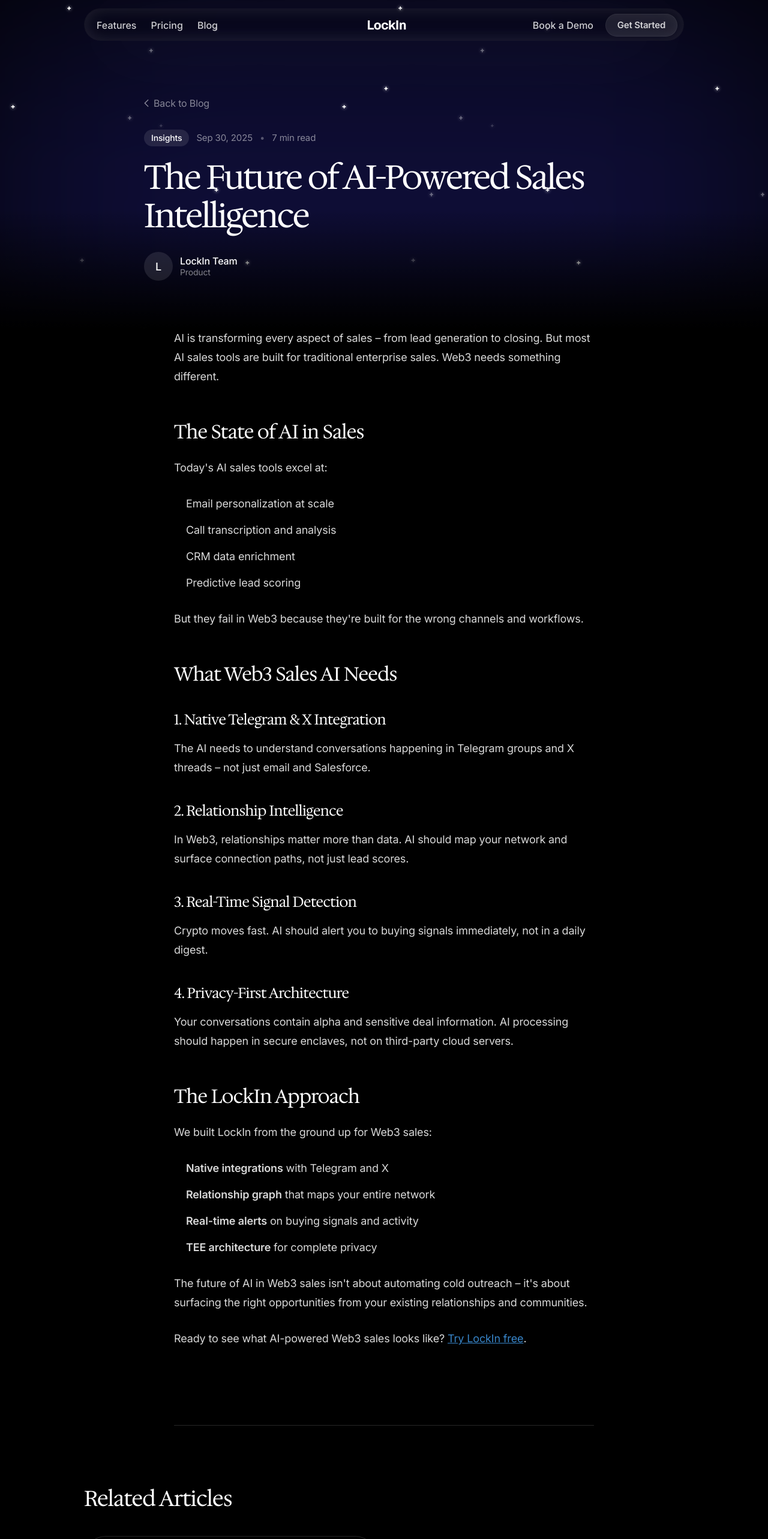
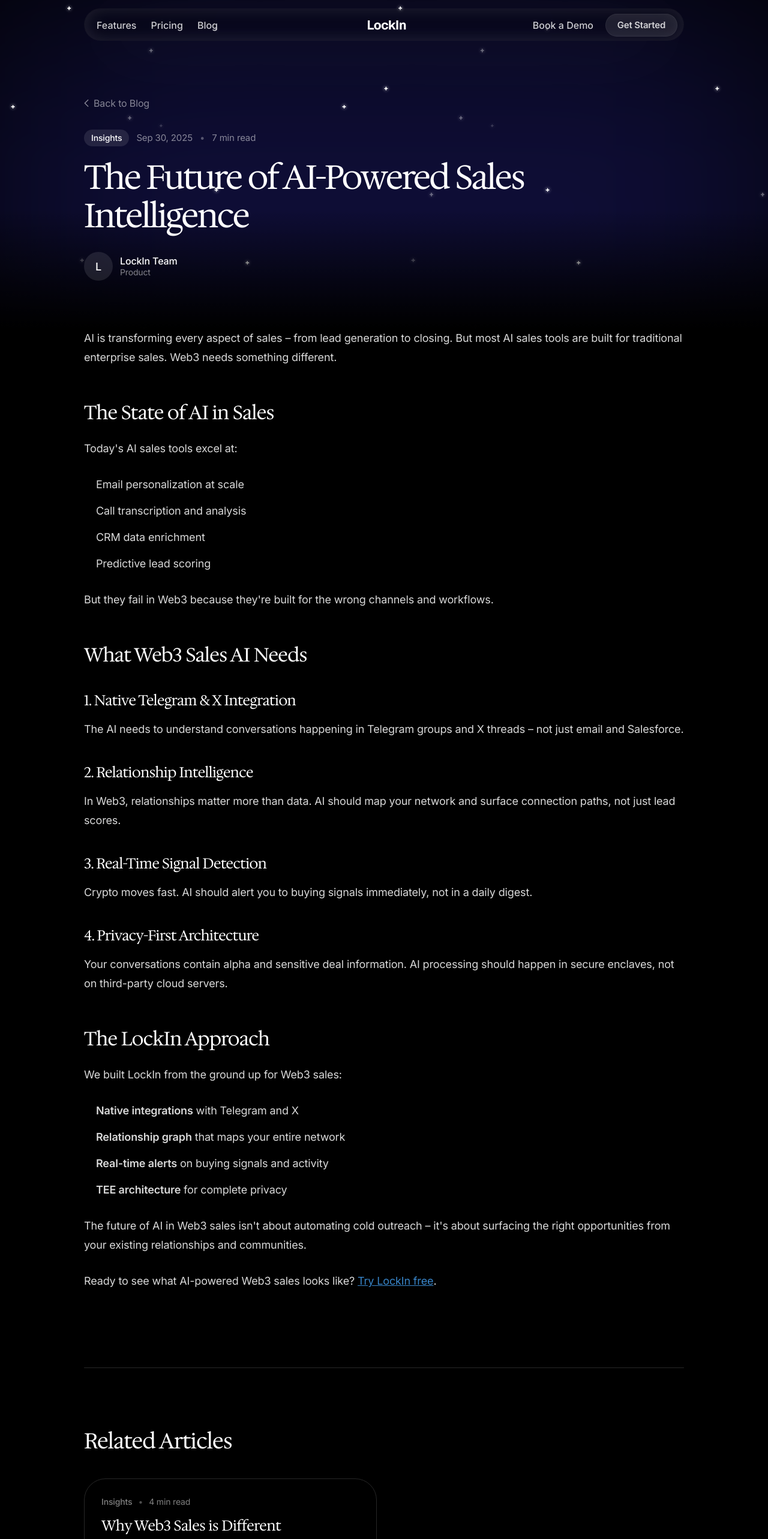
Before and after one commit to lockin-bot/lockin-landing, a Next.js app: page /blog/ai-sales-intelligence in a window 1280 px wide. Shown: the top 2566 px of the page at 60% size. Built offline with nearby package versions, Linux system fonts and the light colour scheme.

Commit message:
vertical alignment of blog

```diff
--- a/app/blog/[slug]/page.tsx
+++ b/app/blog/[slug]/page.tsx
@@ -423,7 +423,7 @@
             </div>
 
         {/* Content */}
-        <div className='w-full max-w-[800px] mx-auto flex flex-col items-start relative z-2'>
+        <div className='w-full max-w-[1000px] mx-auto flex flex-col items-start relative z-2'>
           {/* Back Link */}
           <Link href="/blog" className='flex items-center gap-[8px] mb-[24px] md:mb-[32px] group'>
             <svg xmlns="http://www.w3.org/2000/svg" width="8" height="24" viewBox="0 0 8 24" fill="none" className='rotate-180'>
@@ -461,7 +461,7 @@
 
       {/* Article Content */}
       <div className='w-full px-[16px] md:px-[24px] pb-[60px] md:pb-[80px] lg:pb-[100px]'>
-        <article className='w-full max-w-[700px] mx-auto prose prose-invert prose-lg
+        <article className='w-full max-w-[1000px] mx-auto prose prose-invert prose-lg
           [&>p]:text-[16px] [&>p]:md:text-[18px] [&>p]:leading-[28px] [&>p]:md:leading-[32px] [&>p]:-tracking-[0.15px] [&>p]:text-white [&>p]:font-normal [&>p]:opacity-[.85] [&>p]:mb-[24px] [&>p]:md:mb-[28px]
           [&>h2]:text-[24px] [&>h2]:md:text-[32px] [&>h2]:leading-[32px] [&>h2]:md:leading-[40px] [&>h2]:-tracking-[0.48px] [&>h2]:md:-tracking-[0.64px] [&>h2]:text-white [&>h2]:font-hedvig [&>h2]:font-normal [&>h2]:mt-[40px] [&>h2]:md:mt-[56px] [&>h2]:mb-[16px] [&>h2]:md:mb-[24px]
           [&>h3]:text-[20px] [&>h3]:md:text-[24px] [&>h3]:leading-[28px] [&>h3]:md:leading-[32px] [&>h3]:-tracking-[0.4px] [&>h3]:md:-tracking-[0.48px] [&>h3]:text-white [&>h3]:font-hedvig [&>h3]:font-normal [&>h3]:mt-[32px] [&>h3]:md:mt-[40px] [&>h3]:mb-[12px] [&>h3]:md:mb-[16px]
@@ -477,7 +477,7 @@
 
       {/* Divider */}
       <div className='w-full px-[16px] md:px-[24px]'>
-        <div className='w-full max-w-[700px] mx-auto h-px bg-[#272727]'></div>
+        <div className='w-full max-w-[1000px] mx-auto h-px bg-[#272727]'></div>
             </div>
 
       {/* Related Posts */}
@@ -539,12 +539,12 @@
             <Link href='/#pricing' className='flex items-center justify-center w-full h-full'>
               <span className='text-[18px] md:text-[20px] leading-normal -tracking-[0.6px] md:-tracking-[0.72px] font-semibold text-black group-hover:text-white transition-all duration-300'>Get Started</span>
             </Link>
-                </div>
-              </div>
+          </div>
+        </div>
 
         {/* Footer Block */}
-        <div className='w-full max-w-[1200px] min-h-[290px] md:min-h-[210px] lg:min-h-[280px] h-auto mx-auto bg-black border border-[#272727] rounded-[20px] md:rounded-[28px] lg:rounded-[36px] backdrop-blur-[27px] px-[16px] md:px-[24px] pt-[20px] md:pt-[24px] lg:pt-[48px] relative z-1'>
-          <div className='w-full max-w-[1110px] mx-auto flex flex-col md:flex-row items-start justify-between'>
+        <div className='w-full max-w-[1000px] 2xl:max-w-[1200px] min-h-[290px] md:min-h-[210px] lg:min-h-[280px] h-auto mx-auto bg-black border border-[#272727] rounded-[20px] md:rounded-[28px] lg:rounded-[36px] backdrop-blur-[27px] px-[24px] md:px-[32px] lg:px-[48px] pt-[20px] md:pt-[24px] lg:pt-[48px] relative z-1'>
+          <div className='w-full mx-auto flex flex-col md:flex-row items-start justify-between'>
             {/* Left Block */}
             <div className='flex flex-col'>
                   {/* Logo */}
--- a/app/blog/page.tsx
+++ b/app/blog/page.tsx
@@ -116,7 +116,7 @@
         </div>
 
         {/* Content */}
-        <div className='w-full max-w-[800px] mx-auto flex flex-col items-center relative z-2'>
+        <div className='w-full max-w-[1000px] mx-auto flex flex-col items-center relative z-2'>
           <h1 className='text-[40px] md:text-[64px] lg:text-[72px] leading-[46px] md:leading-[70px] lg:leading-[80px] -tracking-[2.28px] md:-tracking-[3.28px] lg:-tracking-[3.52px] text-center text-white font-hedvig font-normal mb-[16px] md:mb-[20px]'>
             LockIn's Latest News
           </h1>
```
